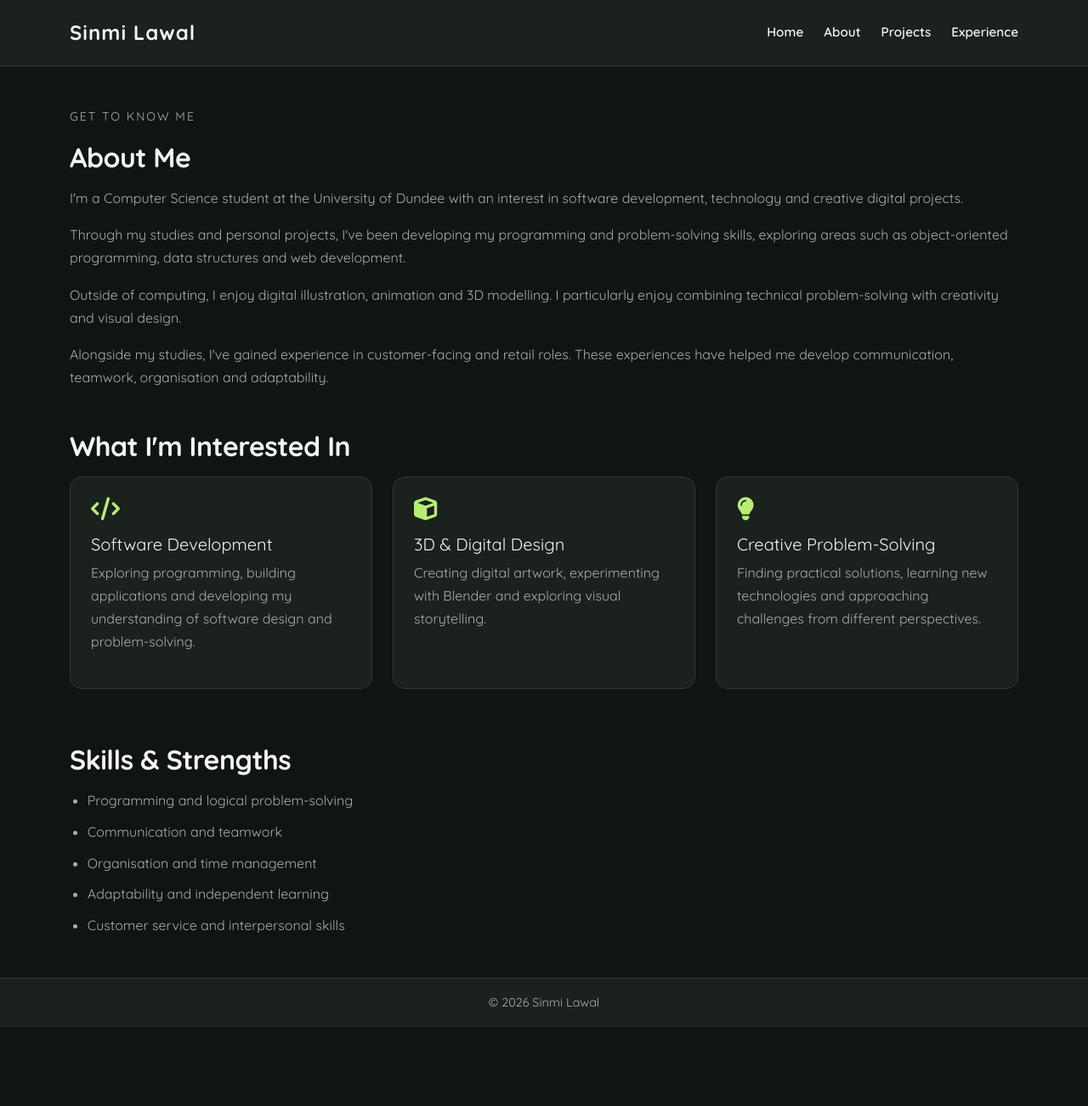
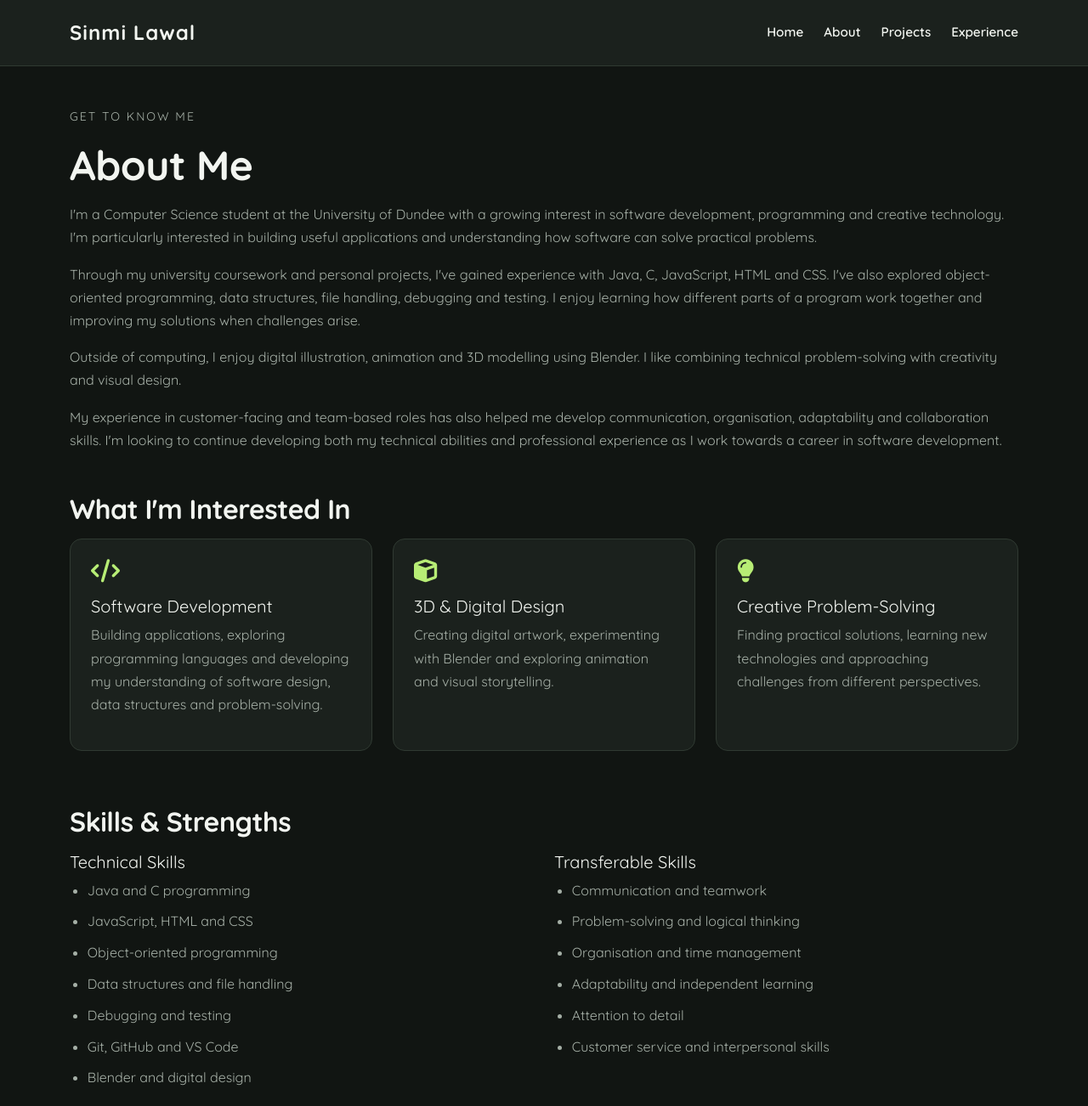
Before and after one commit to sinmilawal/webdev-labs, a plain HTML site: page about.html in a window 1280 px wide. Shown: the top 1302 px of the page at 85% size. Before the commit the page ends 1209 px from the top, so only its background shows below. Drawn offline with nearby package versions, Linux system fonts and the light colour scheme.

Commit message:
Revise 'About Me' and add 'Skills & Strengths' section
Updated the 'About Me' section to reflect a more detailed and polished description of skills and interests. Added a new 'Skills & Strengths' section with technical and transferable skills listed.

```diff
--- a/about.html
+++ b/about.html
@@ -32,31 +32,38 @@
 
     <section class="mb-5">
         <p class="text-muted text-uppercase small">Get to know me</p>
-        <h2>About Me</h2>
+        <h2 class="display-5 fw-bold">About Me</h2>
 
         <p>
             I'm a Computer Science student at the University of Dundee
-            with an interest in software development, technology and
-            creative digital projects.
+            with a growing interest in software development, programming
+            and creative technology. I'm particularly interested in
+            building useful applications and understanding how software
+            can solve practical problems.
         </p>
 
         <p>
-            Through my studies and personal projects, I've been developing
-            my programming and problem-solving skills, exploring areas
-            such as object-oriented programming, data structures and
-            web development.
+            Through my university coursework and personal projects,
+            I've gained experience with Java, C, JavaScript, HTML and CSS.
+            I've also explored object-oriented programming, data structures,
+            file handling, debugging and testing. I enjoy learning how
+            different parts of a program work together and improving
+            my solutions when challenges arise.
         </p>
 
         <p>
             Outside of computing, I enjoy digital illustration, animation
-            and 3D modelling. I particularly enjoy combining technical
+            and 3D modelling using Blender. I like combining technical
             problem-solving with creativity and visual design.
         </p>
 
         <p>
-            Alongside my studies, I've gained experience in customer-facing
-            and retail roles. These experiences have helped me develop
-            communication, teamwork, organisation and adaptability.
+            My experience in customer-facing and team-based roles has
+            also helped me develop communication, organisation,
+            adaptability and collaboration skills. I'm looking to
+            continue developing both my technical abilities and
+            professional experience as I work towards a career
+            in software development.
         </p>
     </section>
 
@@ -71,9 +78,10 @@
                         <i class="fa-solid fa-code mb-3"></i>
                         <h3 class="h5">Software Development</h3>
                         <p>
-                            Exploring programming, building applications
-                            and developing my understanding of software
-                            design and problem-solving.
+                            Building applications, exploring programming
+                            languages and developing my understanding
+                            of software design, data structures and
+                            problem-solving.
                         </p>
                     </div>
                 </div>
@@ -86,7 +94,8 @@
                         <h3 class="h5">3D & Digital Design</h3>
                         <p>
                             Creating digital artwork, experimenting with
-                            Blender and exploring visual storytelling.
+                            Blender and exploring animation and visual
+                            storytelling.
                         </p>
                     </div>
                 </div>
@@ -109,15 +118,35 @@
         </div>
     </section>
 
-    <section>
+    <section class="mb-5">
         <h2>Skills & Strengths</h2>
+
+        <div class="row mt-3">
+            <div class="col-md-6">
+                <h3 class="h5">Technical Skills</h3>
                 <ul>
-            <li>Programming and logical problem-solving</li>
+                    <li>Java and C programming</li>
+                    <li>JavaScript, HTML and CSS</li>
+                    <li>Object-oriented programming</li>
+                    <li>Data structures and file handling</li>
+                    <li>Debugging and testing</li>
+                    <li>Git, GitHub and VS Code</li>
+                    <li>Blender and digital design</li>
+                </ul>
+            </div>
+
+            <div class="col-md-6">
+                <h3 class="h5">Transferable Skills</h3>
+                <ul>
                     <li>Communication and teamwork</li>
+                    <li>Problem-solving and logical thinking</li>
                     <li>Organisation and time management</li>
                     <li>Adaptability and independent learning</li>
+                    <li>Attention to detail</li>
                     <li>Customer service and interpersonal skills</li>
                 </ul>
+            </div>
+        </div>
     </section>
 
 </main>
```
Lines whose indentation alone changed are shown as unchanged.
